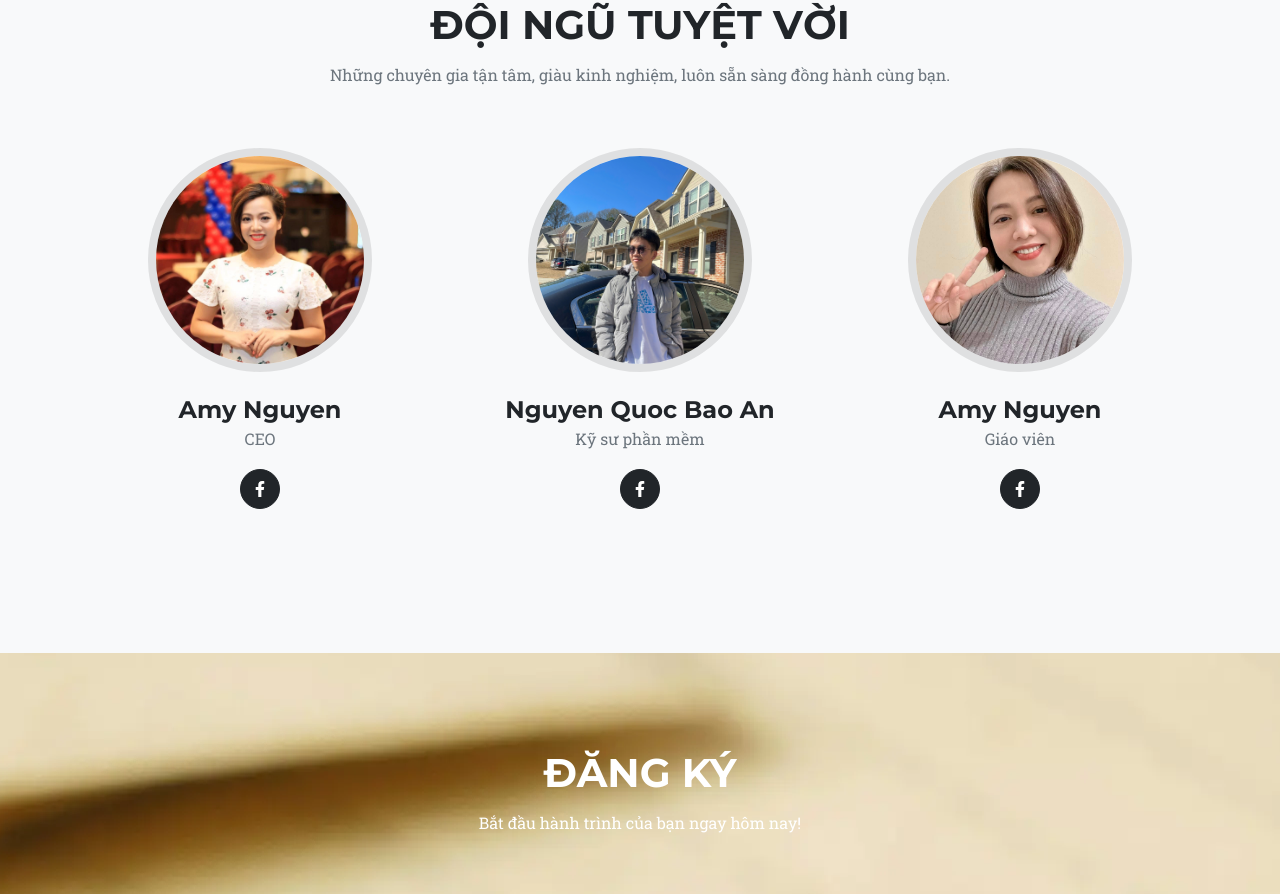
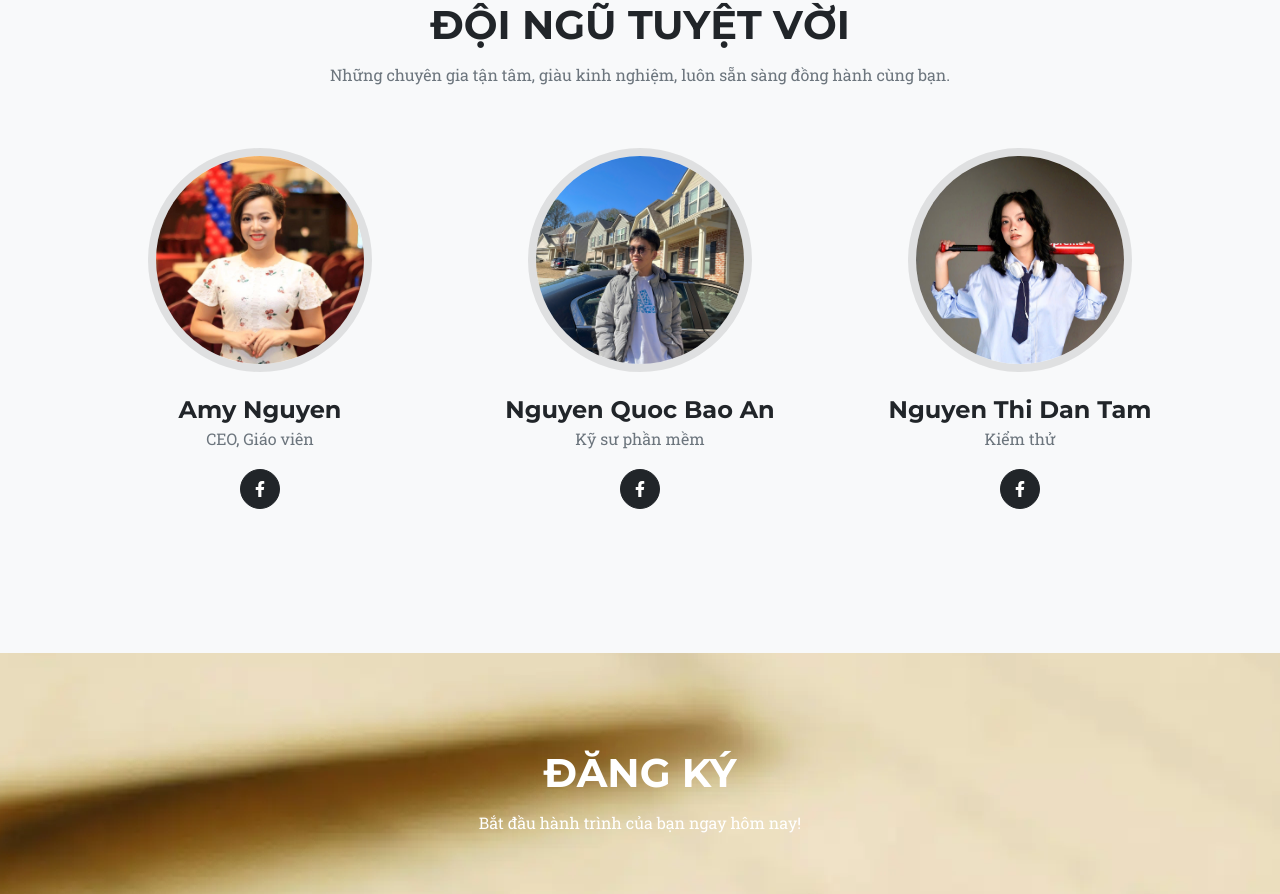
Before and after one commit to JasonPG2007/AdmissionWebsite, a React (Vite) app: page / in a window 1280 px wide. Shown: the part 4983-5877 px from the top of the page. Built offline with nearby package versions, Linux system fonts and the light colour scheme.

Commit message:
Done all 100% fix check box time study v4

```diff
--- a/src/App.jsx
+++ b/src/App.jsx
@@ -37,6 +37,7 @@ function App() {
   };
 
   useEffect(() => {
+    if (!isAdult) {
       if (phone.length === 10) {
         setErrorPhone();
       } else if (phone.length > 0) {
@@ -44,18 +45,21 @@ function App() {
       } else {
         setErrorPhone(""); // Không hiển thị lỗi khi không có số
       }
+    }
   }, [phone]);
 
   useEffect(() => {
     if (selectedTimes.length > 0) {
       setErrorTimeStudy();
     }
+    if (!isAdult) {
       if (phoneZalo.length === 10) {
         setErrorPhoneZalo();
       } else if (phoneZalo.length > 0) {
         setErrorPhoneZalo("Số điện thoại không hợp lệ");
       } else {
         setErrorPhoneZalo(""); // Không hiển thị lỗi khi không có số
+      }
     }
   }, [phoneZalo]);
 
@@ -94,6 +98,7 @@ function App() {
       setErrorTimeStudy("Vui lòng chọn ít nhất một thời gian học.");
       return;
     }
+    if (!isAdult) {
       if (phone.length !== 10) {
         setErrorPhone("Số điện thoại không hợp lệ!");
         return;
@@ -105,6 +110,7 @@ function App() {
         return;
       } else {
         setErrorPhoneZalo();
+      }
     }
     emailjs
       .sendForm(
@@ -1168,7 +1174,7 @@ function App() {
                   style={{ objectFit: "cover" }}
                 />
                 <h4>Amy Nguyen</h4>
-                <p className="text-muted">CEO</p>
+                <p className="text-muted">CEO, Giáo viên</p>
                 <a
                   className="btn btn-dark btn-social mx-2"
                   href="https://www.facebook.com/amy.nguyen.vietnam"
@@ -1203,15 +1209,15 @@ function App() {
                 <img
                   loading="lazy"
                   className="mx-auto rounded-circle"
-                  src="/img/avatar_amy_2.jpg"
+                  src="/img/dan-tam.jpg"
                   alt="member"
                   style={{ objectFit: "cover" }}
                 />
-                <h4>Amy Nguyen</h4>
-                <p className="text-muted">Giáo viên</p>
+                <h4>Nguyen Thi Dan Tam</h4>
+                <p className="text-muted">Kiểm thử</p>
                 <a
                   className="btn btn-dark btn-social mx-2"
-                  href="https://www.facebook.com/amy.nguyen.vietnam"
+                  href="https://www.facebook.com/nguyen.jennie.35574"
                   aria-label="Larry Parker Facebook Profile"
                 >
                   <i className="fab fa-facebook-f"></i>
```
Also changed, not shown: public/img/dan-tam.jpg (added). Lines whose indentation alone changed are shown as unchanged.
